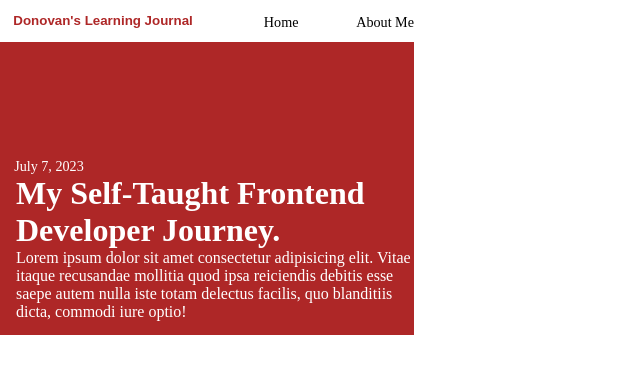
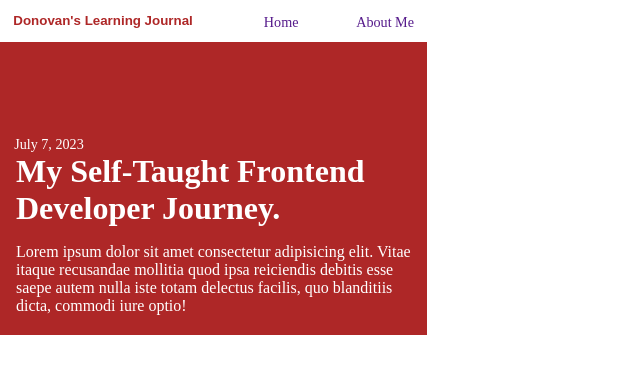
Before and after one commit to Dgibson89/LearningJournal, a plain HTML site: page index.html in a window 1280 px wide. Shown: the top 371 px of the page, without its empty margins (0-640 px from the left). Drawn offline with Linux system fonts and the light colour scheme.

Commit message:
added non working links to home and about in the title and removed style decoration

```diff
--- a/index.html
+++ b/index.html
@@ -15,11 +15,12 @@
   </head>
   <body>
     <div class="title">
-      <button class="theme-btn title-text" >
-        Donovan's Learning Journal
-      </button>
-      <span class="title-link" class="home">Home</span>
-      <span class="title-link" class="about-me">About Me</span>
+      <div>
+        <button class="theme-btn title-text">Donovan's Learning Journal</button
+        ><i class="fa-solid fa-sunglasses"></i>
+      </div>
+      <span class="title-link home"><a href="">Home</a></span>
+      <span class="title-link about-me"><a href="">About Me</a></span>
     </div>
     <div class="home-cont">
       <div class="hero">
--- a/styles/styles.scss
+++ b/styles/styles.scss
@@ -53,6 +53,9 @@ body {
     padding-top: 1em;
     text-align: center;
   }
+  a {
+    text-decoration: none;
+  }
 }
 
 .home-cont {
@@ -64,17 +67,17 @@ body {
     "blog1 blog1 . ."
     "blog2 blog2 . ."
     "blog3 blog3 . .";
-  gap: 2em;
+  gap: 2.2em;
 }
 
 .hero {
-  width: 25.875rem;
+  width: 26.675rem;
   height: 18.31rem;
   background-image: url("/img/hero.jpg");
   background-color: var(--color-secondary);
   background-size: cover;
   color: var(--color-white);
-  padding-top: 50%;
+  padding-top: 40%;
   grid-area: hero;
   .date {
     margin-left: 1em;
@@ -83,9 +86,11 @@ body {
   .hero-title {
     margin-left: 0.5em;
     font-size: var(--br-lg-2);
+    padding-bottom: 0.5em;
   }
   .hero-article {
     margin-left: 1em;
+
     font-size: var(--br-sm-2);
   }
 }
```
Also changed, not shown: styles/styles.css, 1 other file.
